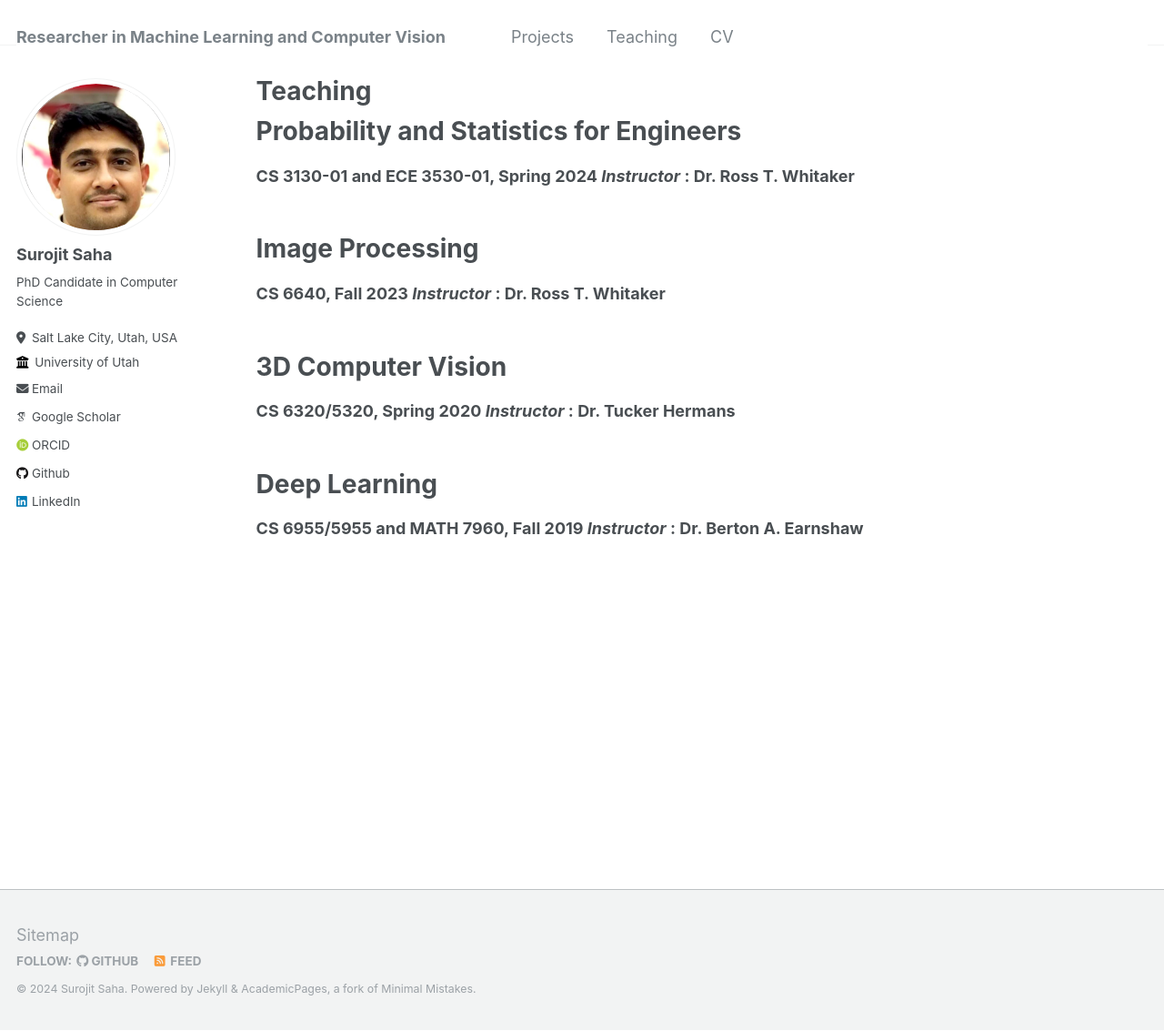
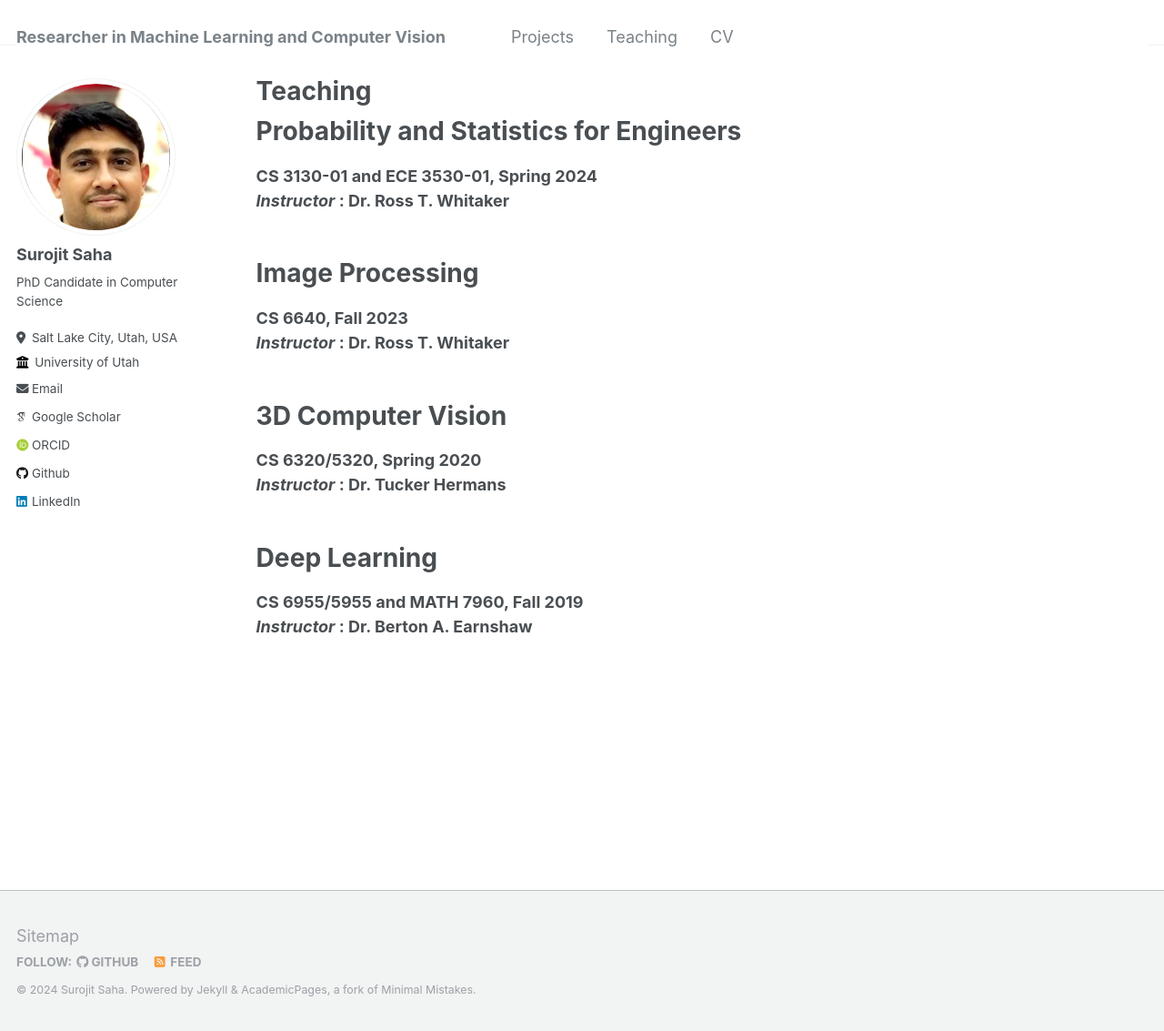
Before and after one commit to Surojit-Utah/Surojit-Utah.github.io, a Jekyll site: the page built from _pages/teaching.md, in a window 1280 px wide and 1133 px high. Shown: the whole window at 91% size. Built offline with Jekyll 4.4.1, drawn with Linux system fonts in a browser that asks for light colours; some web fonts are replaced.

```diff
--- a/_pages/teaching.md
+++ b/_pages/teaching.md
@@ -6,25 +6,25 @@ author_profile: true
 ---
 
 # Probability and Statistics for Engineers
-<b>CS 3130-01 and ECE 3530-01, Spring 2024<b>
+<b>CS 3130-01 and ECE 3530-01, Spring 2024<b><br />
 <i>Instructor </i> : <b>Dr. Ross T. Whitaker </b>
 <br />
 <br />
 
 # Image Processing
-<b>CS 6640, Fall 2023<b>
+<b>CS 6640, Fall 2023<b><br />
 <i>Instructor </i> : <b>Dr. Ross T. Whitaker </b>
 <br />
 <br />
 
 # 3D Computer Vision
-<b>CS 6320/5320, Spring 2020<b>
+<b>CS 6320/5320, Spring 2020<b><br />
 <i>Instructor </i> : <b>Dr. Tucker Hermans </b>
 <br />
 <br />
 
 # Deep Learning
-<b>CS 6955/5955 and MATH 7960, Fall 2019<b>
+<b>CS 6955/5955 and MATH 7960, Fall 2019<b><br />
 <i>Instructor </i> : <b>Dr. Berton A. Earnshaw </b>
 
 <!---
```
